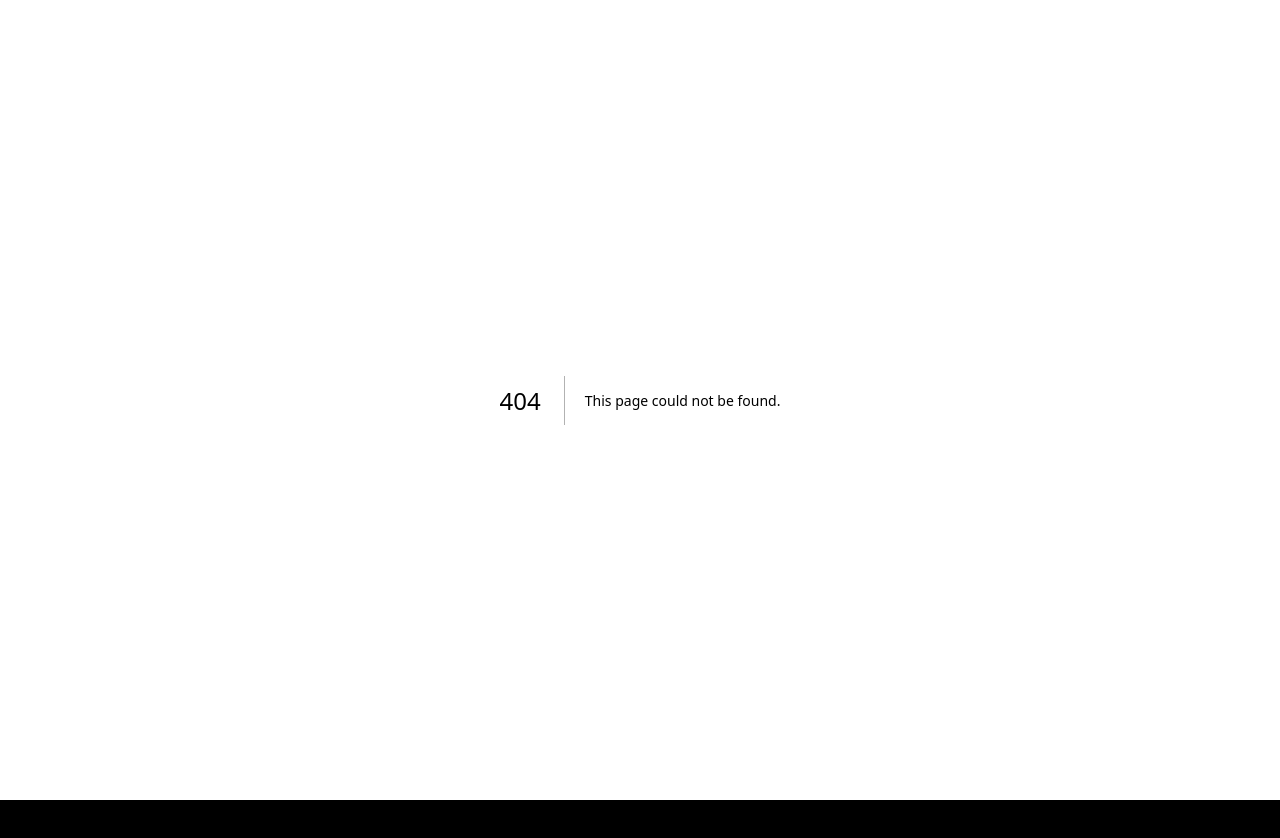
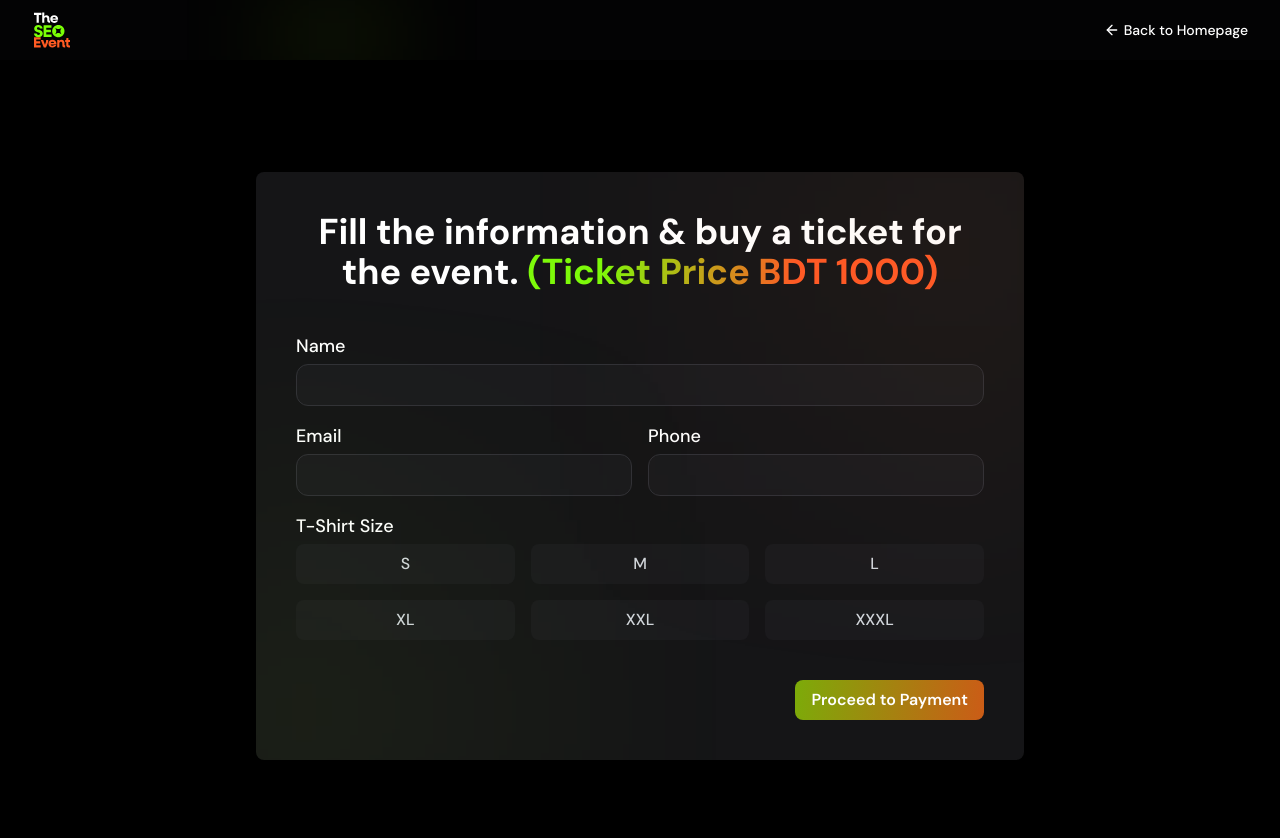
Before and after one commit to mahmudulmr19/event-app, a Next.js app: page /get-ticket in a window 1280 px wide. Before the commit this address had no page. Shown: the top 838 px of the page. Before the commit the page ends 800 px from the top, so only its background shows below. Built offline with nearby package versions, Linux system fonts and the light colour scheme.

Commit message:
feat: add BuyTicketPage component with form validation, integrate payment API, and add @tailwindcss/forms dependency for styling

```diff
--- a/package.json
+++ b/package.json
@@ -11,6 +11,7 @@
   "dependencies": {
     "@prisma/client": "^5.19.1",
     "@react-email/components": "^0.0.25",
+    "@tailwindcss/forms": "^0.5.9",
     "axios": "^1.7.7",
     "clsx": "^2.1.1",
     "framer-motion": "^11.5.4",
--- /dev/null
+++ b/src/app/get-ticket/page.tsx
@@ -0,0 +1,164 @@
+"use client";
+import { useState } from "react";
+import { ArrowLeft } from "lucide-react";
+import { Container, Logo } from "@/components/ui";
+import axios from "axios";
+
+export default function BuyTicketPage() {
+  const [formData, setFormData] = useState({
+    name: "",
+    email: "",
+    phone: "",
+    tshirtSize: "",
+  });
+  const [isSubmitting, setIsSubmitting] = useState(false);
+  const [error, setError] = useState<string | null>(null);
+
+  const handleInputChange = (e: React.ChangeEvent<HTMLInputElement>) => {
+    const { name, value } = e.target;
+    setFormData((prev) => ({ ...prev, [name]: value }));
+  };
+
+  // Simple form validation
+  const isFormValid = () => {
+    const { name, email, phone, tshirtSize } = formData;
+    return name && email && phone && tshirtSize;
+  };
+
+  const handleSubmit = async (e: React.FormEvent) => {
+    e.preventDefault();
+    setError(null);
+
+    // Validate the form
+    if (!isFormValid()) {
+      setError("Please fill out all fields and select a T-shirt size.");
+      return;
+    }
+
+    try {
+      setIsSubmitting(true);
+
+      const { data } = await axios.post("/api/init-payment", formData);
+      window.location.href = data.url;
+    } catch (error: any) {
+      setError(
+        error?.response?.data ??
+          "An error occurred while processing your request."
+      );
+    } finally {
+      setIsSubmitting(false);
+    }
+  };
+
+  return (
+    <div className="flex flex-col">
+      <nav className="bg-[#0b0c0e4d] py-2.5 backdrop-blur-md relative overflow-hidden">
+        <Container className="flex items-center justify-between relative">
+          <div className=" absolute inset-y-0 transform left-52 blur-[50px] translate-x-1/2 w-[124px] h-[52px] bg-[#91E10E]/15" />
+          <Logo className="h-10" />
+          <a
+            href="/"
+            className="text-white flex items-center text-sm font-medium"
+          >
+            <ArrowLeft className="mr-1 h-4 w-4" />
+            Back to Homepage
+          </a>
+        </Container>
+      </nav>
+      <Container className="h-full flex justify-center flex-col py-10 md:py-16 lg:py-20 xl:py-28">
+        <div className="max-w-screen-md mx-auto p-5 lg:p-10 bg-[#151517] w-full rounded-lg relative overflow-hidden">
+          <div className="absolute left-0 bottom-0 bg-[#8FE114] size-24 blur-[150px]" />
+          <div className="absolute right-6 top-8 bg-[#E97227] size-24 blur-[150px]" />
+
+          <h1 className="text-xl sm:text-2xl md:text-3xl lg:text-4xl font-bold text-center">
+            Fill the information & buy a ticket for the event.{" "}
+            <span className="text-gradient">(Ticket Price BDT 1000)</span>
+          </h1>
+
+          {error && <p className="text-red-500 text-center">{error}</p>}
+
+          <form className="mt-10 space-y-4" onSubmit={handleSubmit}>
+            <div className="flex flex-col gap-y-1">
+              <label className="font-medium text-base md:text-lg">Name</label>
+              <input
+                type="text"
+                name="name"
+                value={formData.name}
+                onChange={handleInputChange}
+                className="rounded-xl bg-[#1b1b1e] border-[#313137] max-lg:py-1"
+                required
+              />
+            </div>
+
+            <div className="flex flex-col md:flex-row gap-4 *:w-full">
+              <div className="flex flex-col gap-y-1">
+                <label className="font-medium text-base md:text-lg">
+                  Email
+                </label>
+                <input
+                  type="email"
+                  name="email"
+                  value={formData.email}
+                  onChange={handleInputChange}
+                  className="rounded-xl bg-[#1b1b1e] border-[#313137] max-lg:py-1"
+                  required
+                />
+              </div>
+              <div className="flex flex-col gap-y-1">
+                <label className="font-medium text-base md:text-lg">
+                  Phone
+                </label>
+                <input
+                  type="text"
+                  name="phone"
+                  value={formData.phone}
+                  onChange={handleInputChange}
+                  className="rounded-xl bg-[#1b1b1e] border-[#313137] max-lg:py-1"
+                  required
+                />
+              </div>
+            </div>
+
+            <div className="flex flex-col gap-y-1">
+              <label className="font-medium text-base md:text-lg">
+                T-Shirt Size
+              </label>
+              <div className="grid grid-cols-3 gap-4">
+                {["S", "M", "L", "XL", "XXL", "XXXL"].map((size) => (
+                  <label
+                    key={size}
+                    className={`cursor-pointer py-2 max-lg:py-1 px-4 rounded-lg text-center font-medium ${
+                      formData.tshirtSize === size
+                        ? "bg-[linear-gradient(96deg,#61c604_-34.09%,#df481a_124.84%)] text-white"
+                        : "bg-[#1b1b1e] text-gray-300"
+                    }`}
+                  >
+                    <input
+                      type="radio"
+                      name="tshirtSize"
+                      value={size}
+                      checked={formData.tshirtSize === size}
+                      onChange={handleInputChange}
+                      className="hidden"
+                    />
+                    {size}
+                  </label>
+                ))}
+              </div>
+            </div>
+
+            <div className="flex justify-end !mt-10">
+              <button
+                type="submit"
+                className="btn-primary"
+                disabled={isSubmitting}
+              >
+                {isSubmitting ? "Processing..." : "Proceed to Payment"}
+              </button>
+            </div>
+          </form>
+        </div>
+      </Container>
+    </div>
+  );
+}
--- a/src/app/globals.css
+++ b/src/app/globals.css
@@ -18,19 +18,14 @@ body {
 
 @layer components {
   .text-gradient {
-    background: linear-gradient(95deg, #7dfa0a 17.93%, #ff5926 65.43%);
-    @apply bg-clip-text text-transparent;
+    @apply bg-clip-text text-transparent bg-[linear-gradient(95deg,#7dfa0a_17.93%,#ff5926_65.43%)];
   }
   .text-body {
     @apply text-base md:text-lg lg:text-xl font-medium;
   }
 
   .btn-primary {
-    background: linear-gradient(96deg, #61c604 -34.09%, #df481a 124.84%);
-    @apply inline-flex items-center justify-center gap-2 px-4 py-2 font-semibold text-sm sm:text-base rounded-lg cursor-pointer transition-all;
-  }
-  .btn-primary:hover {
-    background: linear-gradient(96deg, #51a703 -34.09%, #e63615 124.84%);
+    @apply inline-flex items-center justify-center gap-2 px-4 py-2 font-semibold text-sm sm:text-base rounded-lg cursor-pointer transition-all bg-[linear-gradient(96deg,#61c604_-34.09%,#df481a_124.84%)] hover:bg-[linear-gradient(96deg,#51a703_-34.09%,#e63615_124.84%)];
   }
 
   .nav-sponsor-button {
--- a/tailwind.config.ts
+++ b/tailwind.config.ts
@@ -12,6 +12,6 @@ const config: Config = {
     },
     extend: {},
   },
-  plugins: [],
+  plugins: [require("@tailwindcss/forms")],
 };
 export default config;
```
Also changed, not shown: .eslintrc.json, 1 other file (tests, documents, lock files or other folders).
